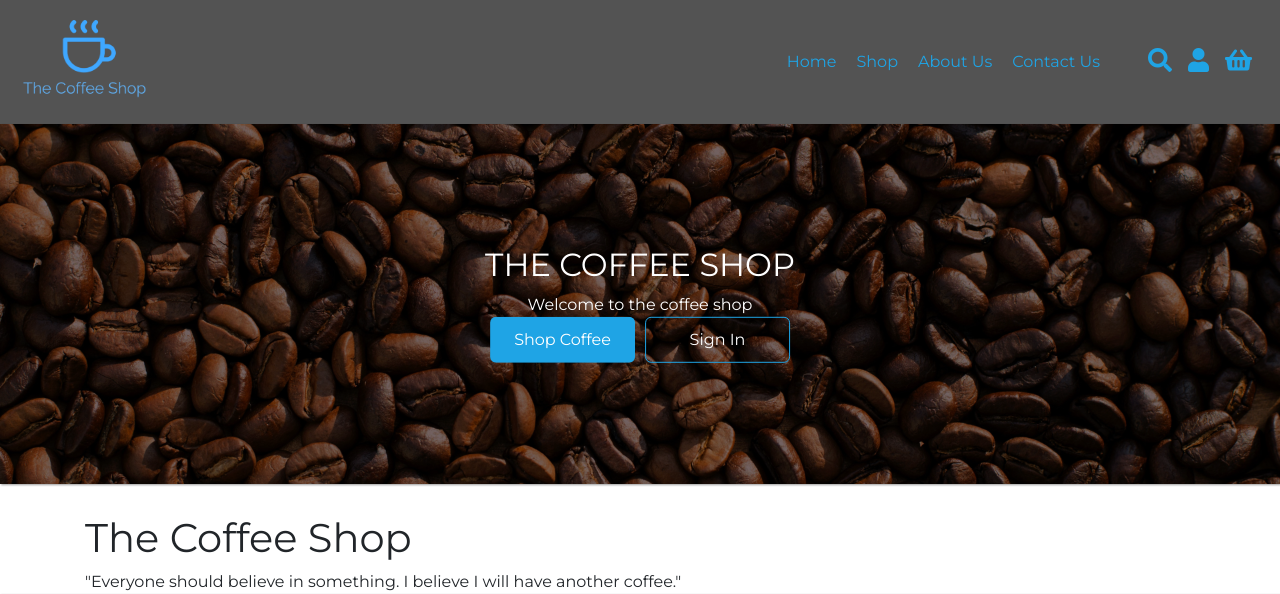
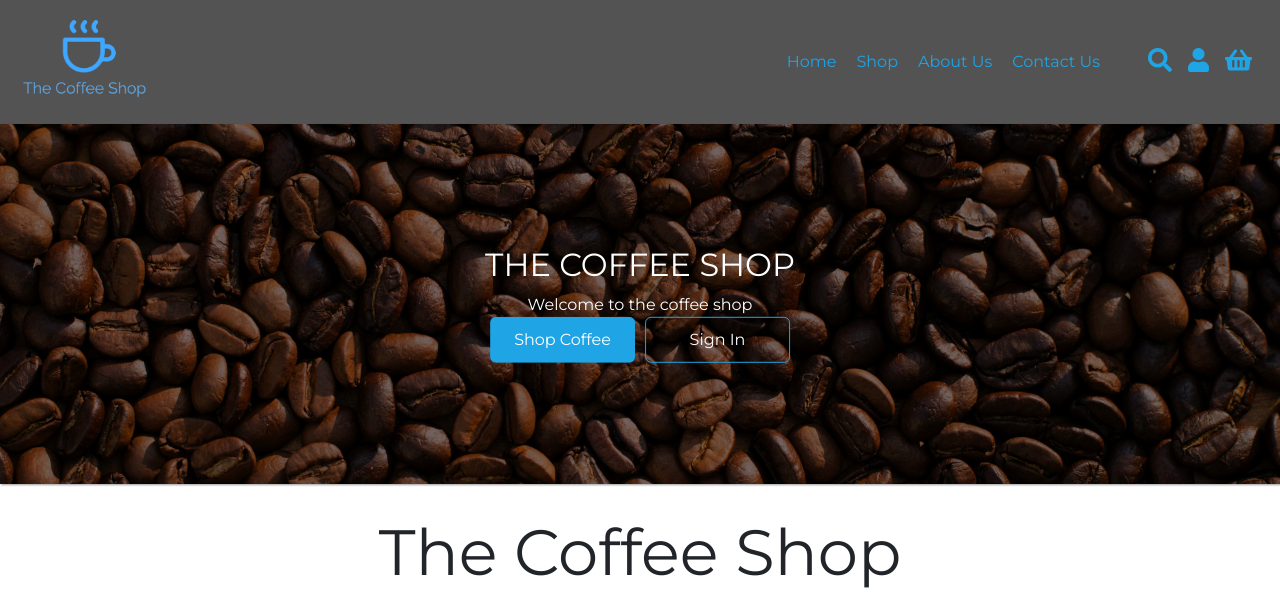
Before and after one commit to Geomint/thecoffeeshop, a Django app: page / in a window 1280 px wide. Shown: the top 594 px of the page. Run offline with Django 3.2, Linux system fonts and the light colour scheme; data that the repository does not hold is empty; style sheets or scripts are compiled from the project's sources; some libraries are stand-ins or nearby versions; grey boxes are pictures that could not be loaded.

Commit message:
Further styling to home page in home.scss

```diff
--- a/static/scss/pages/_home.scss
+++ b/static/scss/pages/_home.scss
@@ -1,7 +1,7 @@
 // home-page stlyes
 
 .home {
-    padding: 30px 0;
+    padding-top: 30px;
 
     &__layout {
         padding: 30px 0;
@@ -11,9 +11,19 @@
         background: $secondary-color;
     }
 
-    &__title {
+    &__intro {
         text-align: center;
         padding-bottom: 15px;
+
+        &__title {
+            padding-bottom: 5px;
+            font-size: 4rem;
+        }
+
+        &__quote {
+            font-style: italic;
+            font-size: 1.3rem;
+        }
     }
 
     &__promo {
```
